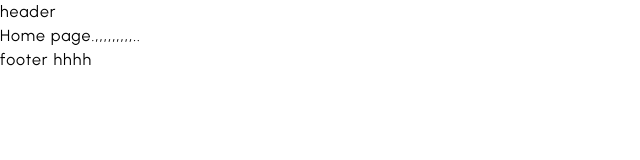
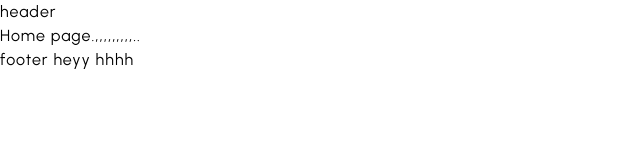
Before and after one commit to divyesh1111/shoe-store, a Next.js app in the folder frontend-next/: page / in a window 1280 px wide. Shown: the top 160 px of the page, without its empty margins (0-640 px from the left). Built offline with nearby package versions, Linux system fonts and the light colour scheme.

Commit message:
Update Footer.jsx

```diff
--- a/frontend-next/componant/Footer.jsx
+++ b/frontend-next/componant/Footer.jsx
@@ -1,7 +1,7 @@
 import React from 'react'
 
 const Footer = () => {
-  return <div>footer  hhhh</div>
+  return <div>footer heyy hhhh</div>
 
 };
 
```
